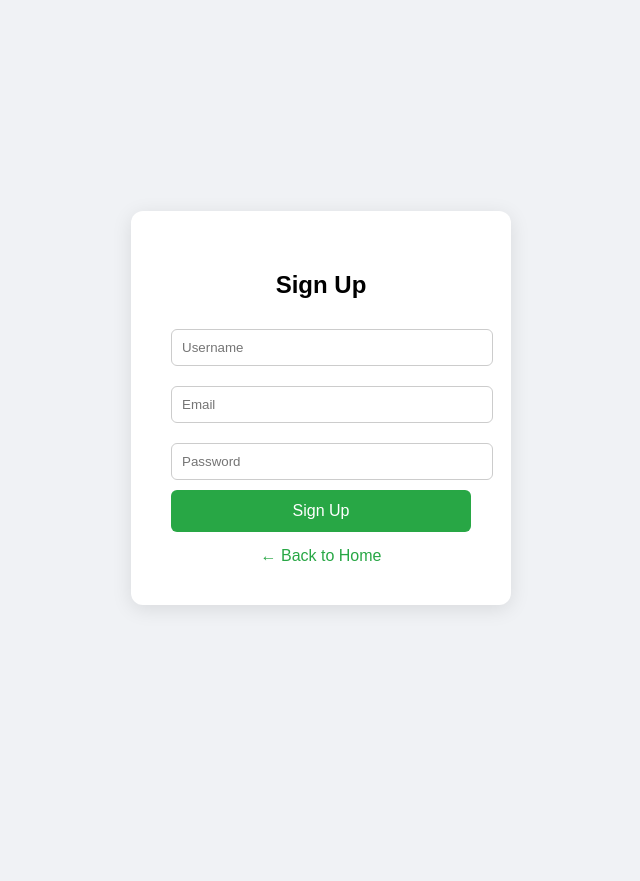
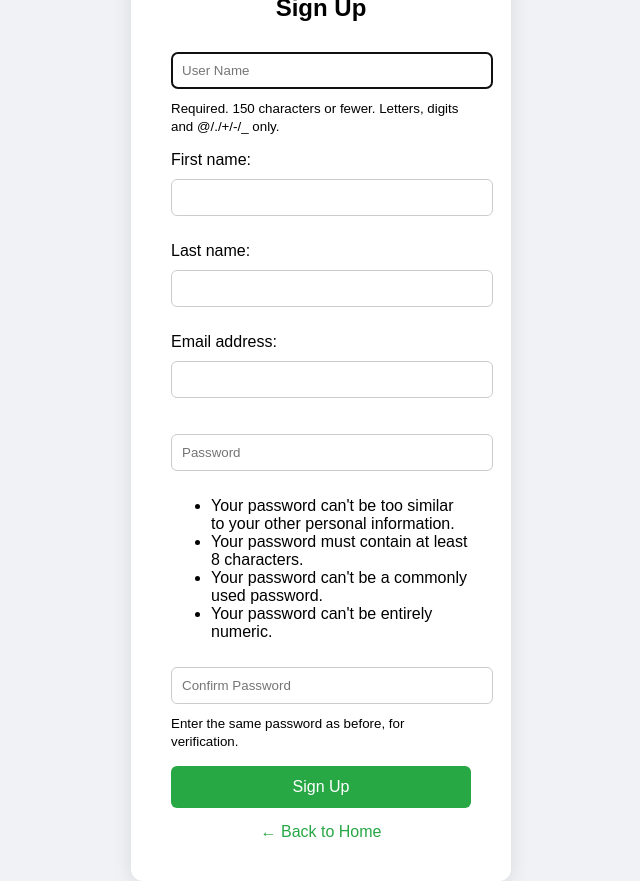
Before and after one commit to CarlHarvey90/E-commerce-API, a Django app: page /signup/ in a window 1280 px wide. Shown: the whole page, without its empty margins (319-959 px from the left). Before the commit the page ends 609 px from the top, so only its background shows below. Run offline with Django 5.2, Linux system fonts and the light colour scheme.

Commit message:
Added signup logic

```diff
--- /dev/null
+++ b/e_commerce_api/api/forms.py
@@ -0,0 +1,31 @@
+from django.contrib.auth.forms import UserCreationForm, AuthenticationForm
+#from django.contrib.auth import authenticate, login, logout
+from django.contrib.auth.models import User
+from django import forms
+
+class SignUpForm(UserCreationForm):
+    #email = forms.EmailField()
+    #firstname = forms.CharField()
+    #lastname = forms.CharField()
+
+    class Meta:
+        model = User
+        fields = ('username', 'first_name', 'last_name', 'email', 'password1', 'password2')
+
+    def __init__(self, *args, **kwargs):
+        super(SignUpForm, self).__init__(*args, **kwargs)
+
+        self.fields['username'].widget.attrs['class'] = 'form-control'
+        self.fields['username'].widget.attrs['placeholder'] = 'User Name'
+        self.fields['username'].label = ''
+        self.fields['username'].help_text = '<span class="form-text text-muted"><small>Required. 150 characters or fewer. Letters, digits and @/./+/-/_ only.</small></span>'
+
+        self.fields['password1'].widget.attrs['class'] = 'form-control'
+        self.fields['password1'].widget.attrs['placeholder'] = 'Password'
+        self.fields['password1'].label = ''
+        self.fields['password1'].help_text = '<ul class="form-text text-muted small"><li>Your password can\'t be too similar to your other personal information.</li><li>Your password must contain at least 8 characters.</li><li>Your password can\'t be a commonly used password.</li><li>Your password can\'t be entirely numeric.</li></ul>'
+
+        self.fields['password2'].widget.attrs['class'] = 'form-control'
+        self.fields['password2'].widget.attrs['placeholder'] = 'Confirm Password'
+        self.fields['password2'].label = ''
+        self.fields['password2'].help_text = '<span class="form-text text-muted"><small>Enter the same password as before, for verification.</small></span>'
--- a/e_commerce_api/api/templates/signup.html
+++ b/e_commerce_api/api/templates/signup.html
@@ -68,12 +68,19 @@
 <body>
   <div class="form-container">
     <h2>Sign Up</h2>
-    <form>
-      <input type="text" placeholder="Username" required>
-      <input type="email" placeholder="Email" required>
-      <input type="password" placeholder="Password" required>
+    {% block content%}
+    {% if error %}
+        <p style="color: red;">{{ error }}</p>
+    {% endif %}
+    <form method="post" action="{% url 'signup' %}">
+        {% csrf_token %}
+        {{ form.as_p }}
+      <!-- <input type="text" placeholder="Username" required> -->
+      <!-- <input type="email" placeholder="Email" required> -->
+      <!-- <input type="password" placeholder="Password" required> -->
       <button type="submit">Sign Up</button>
     </form>
+    {% endblock %}
     <a class="back-link" href="/">← Back to Home</a>
   </div>
 </body>
--- a/e_commerce_api/api/views.py
+++ b/e_commerce_api/api/views.py
@@ -8,7 +8,9 @@ from .models import Users
 from .serializer import UsersSerializer
 from django.contrib.auth.forms import UserCreationForm, AuthenticationForm
 from django.contrib.auth import authenticate, login, logout
-from django.contrib.auth.models import auth
+from django.contrib.auth.models import User
+from django import forms
+from .forms import SignUpForm
 
 @api_view(['GET'])
 def get_users(request):
@@ -72,7 +74,22 @@ def login_view(request):
         return render(request, 'login.html')
 
 def signup(request):
-    return render(request, 'signup.html')
+    form = SignUpForm()
+    if request.method == 'POST':
+        form = SignUpForm(request.POST)
+        if form.is_valid:
+            form.save()
+            username = form.cleaned_data['username']
+            password = form.cleaned_data['password1']
+            user = authenticate(username = username, password = password)
+            login(request, user)
+            return redirect("welcome")
+        else:
+             # Signup failed — show error
+            return render(request, 'signup.html', {
+                'error': 'Something went wrong, please try again.'
+            })
+    return render(request, 'signup.html', {'form':form} )
 
 def welcome(request):
     return render(request, 'welcome.html')
```
Also changed, not shown: e_commerce_api/db.sqlite3.
